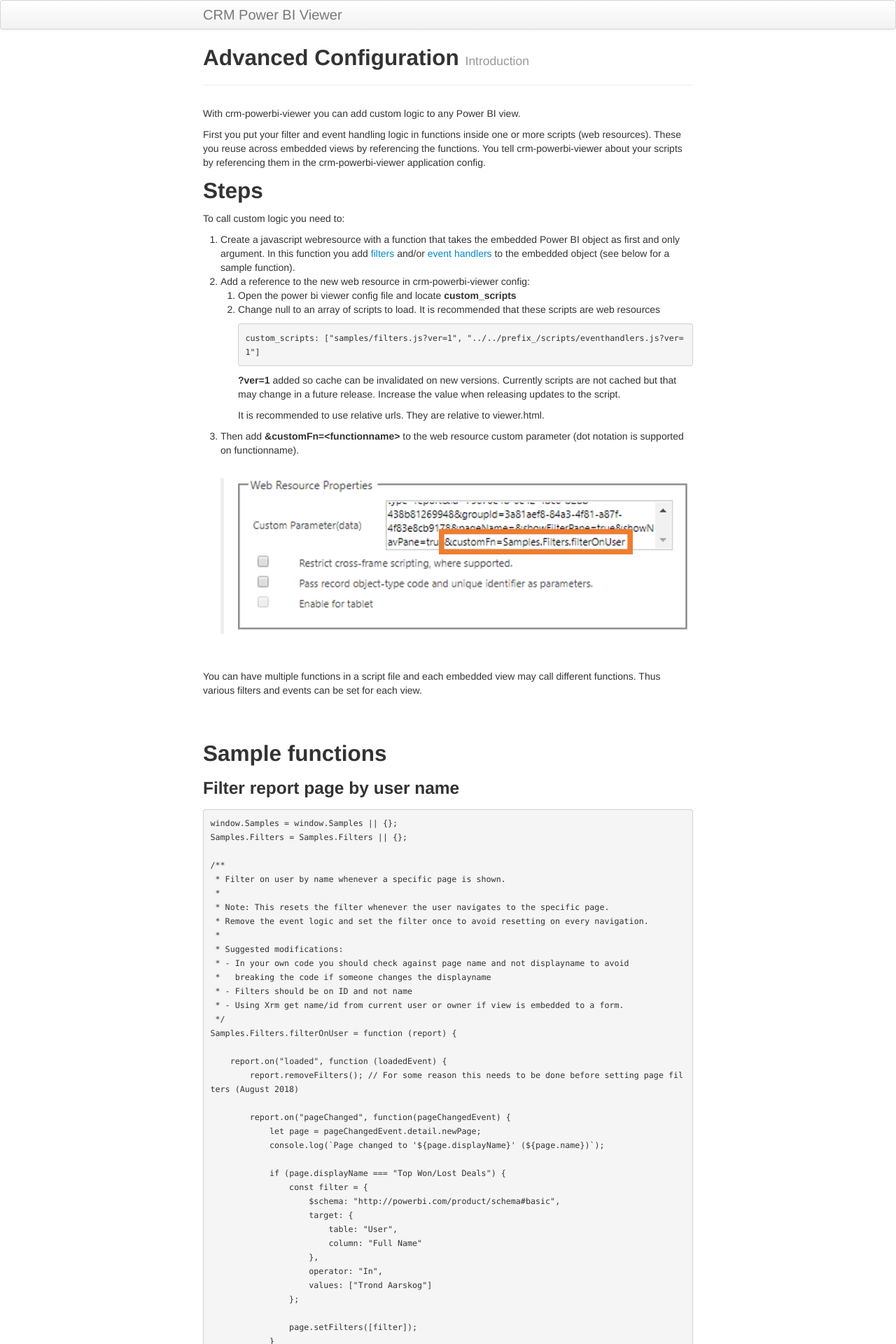
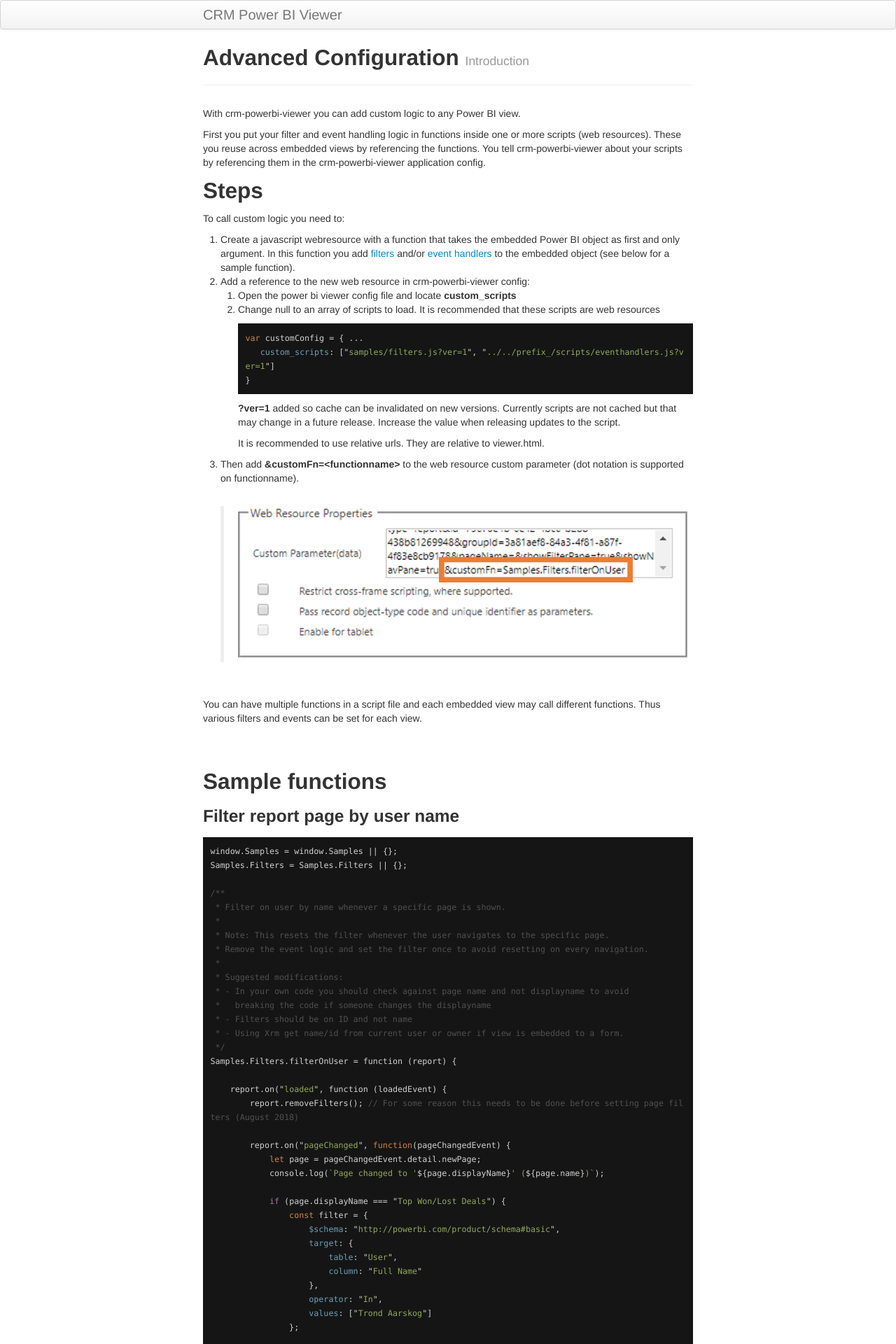
Before and after one commit to taarskog/crm-powerbi-viewer, a Jekyll site: the page built from pages/advanced-config.md, in a window 1280 px wide. Shown: the top 1920 px of the page at 70% size. Built offline with Jekyll 4.4.1, drawn with Linux system fonts in a browser that asks for light colours.

Commit message:
Added proper syntax highlighting

````diff
--- /dev/null
+++ b/assets/themes/twitter/css/syntax.css
@@ -0,0 +1,78 @@
+.highlight table td { padding: 5px; }
+.highlight table pre { margin: 0; }
+.highlight, .highlight .w {
+  color: #d0d0d0;
+  background-color: #151515;
+}
+.highlight .err {
+  color: #151515;
+  background-color: #ac4142;
+}
+.highlight .c, .highlight .cd, .highlight .cm, .highlight .c1, .highlight .cs {
+  color: #505050;
+}
+.highlight .cp {
+  color: #f4bf75;
+}
+.highlight .nt {
+  color: #f4bf75;
+}
+.highlight .o, .highlight .ow {
+  color: #d0d0d0;
+}
+.highlight .p, .highlight .pi {
+  color: #d0d0d0;
+}
+.highlight .gi {
+  color: #90a959;
+}
+.highlight .gd {
+  color: #ac4142;
+}
+.highlight .gh {
+  color: #6a9fb5;
+  background-color: #151515;
+  font-weight: bold;
+}
+.highlight .k, .highlight .kn, .highlight .kp, .highlight .kr, .highlight .kv {
+  color: #aa759f;
+}
+.highlight .kc {
+  color: #d28445;
+}
+.highlight .kt {
+  color: #d28445;
+}
+.highlight .kd {
+  color: #d28445;
+}
+.highlight .s, .highlight .sb, .highlight .sc, .highlight .sd, .highlight .s2, .highlight .sh, .highlight .sx, .highlight .s1 {
+  color: #90a959;
+}
+.highlight .sr {
+  color: #75b5aa;
+}
+.highlight .si {
+  color: #8f5536;
+}
+.highlight .se {
+  color: #8f5536;
+}
+.highlight .nn {
+  color: #f4bf75;
+}
+.highlight .nc {
+  color: #f4bf75;
+}
+.highlight .no {
+  color: #f4bf75;
+}
+.highlight .na {
+  color: #6a9fb5;
+}
+.highlight .m, .highlight .mf, .highlight .mh, .highlight .mi, .highlight .il, .highlight .mo, .highlight .mb, .highlight .mx {
+  color: #90a959;
+}
+.highlight .ss {
+  color: #90a959;
+}
--- a/pages/advanced-config.md
+++ b/pages/advanced-config.md
@@ -19,7 +19,9 @@
    0. Change null to an array of scripts to load. It is recommended that these scripts are web resources
 
       ```javascript
-      custom_scripts: ["samples/filters.js?ver=1", "../../prefix_/scripts/eventhandlers.js?ver=1"]
+      var customConfig = { ...
+         custom_scripts: ["samples/filters.js?ver=1", "../../prefix_/scripts/eventhandlers.js?ver=1"]
+      }
       ```
 
       **?ver=1** added so cache can be invalidated on new versions. Currently scripts are not cached but that may change in a future release.
````
Also changed, not shown: pages/instrumentation.md (+6 -1 lines), Gemfile.lock, 2 other files.
